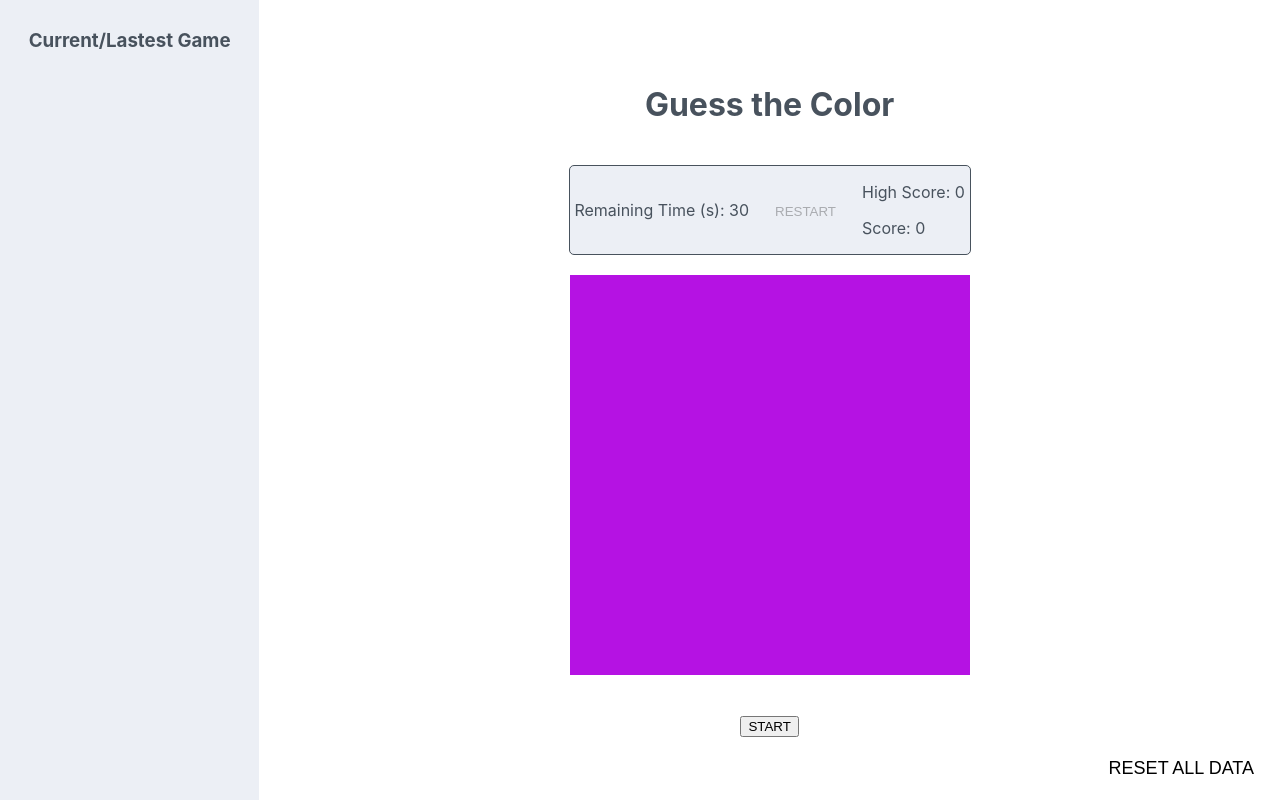
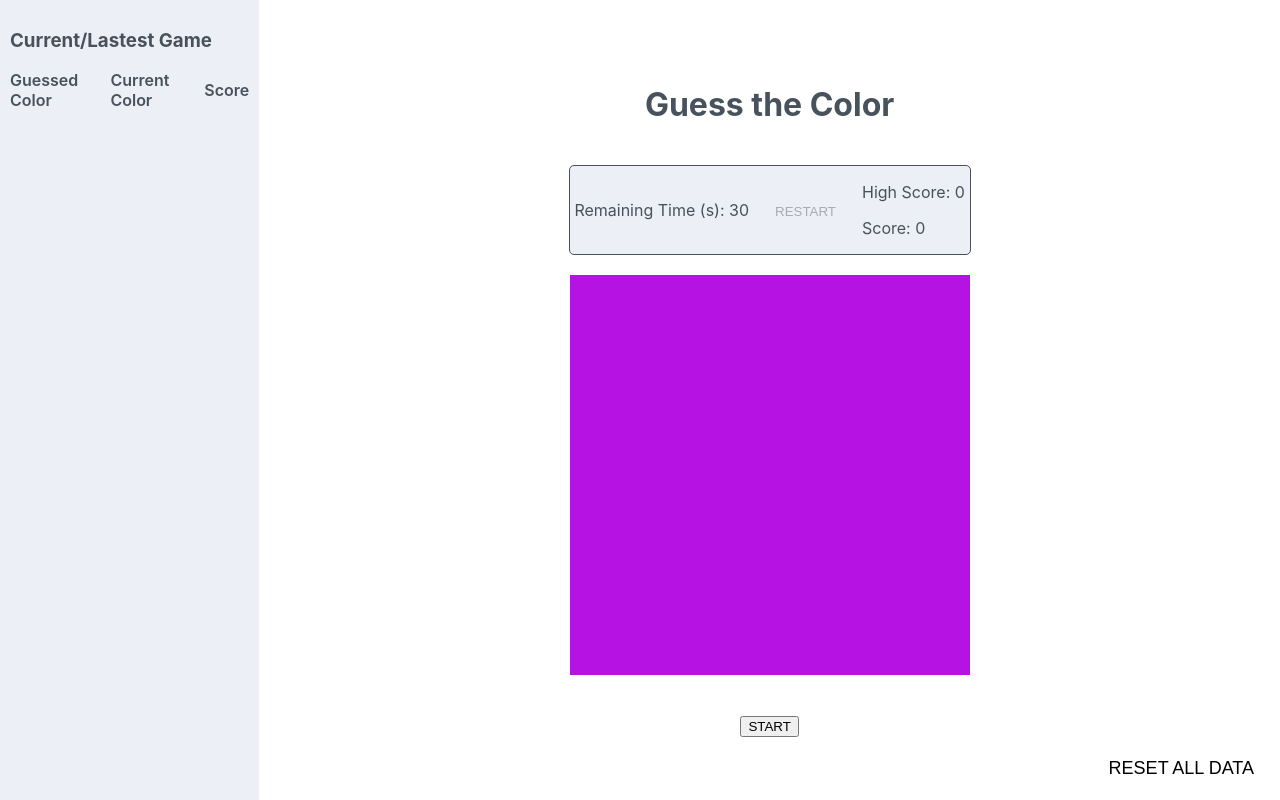
Before and after one commit to mauromaiodev/desafio-frontend-analytics, a React (Create React App) app: page / in a window 1280 px wide. Built offline with nearby package versions, Linux system fonts and the light colour scheme.

Commit message:
feat: gamehistory headers css

```diff
--- a/src/components/GameHistory/GameHistory.css
+++ b/src/components/GameHistory/GameHistory.css
@@ -11,3 +11,11 @@
     padding: 0;
     margin: 0;
 }
+
+.game-history-headers {
+  display: flex;
+  justify-content: center;
+  align-items: center;
+  gap: 20px;
+  font-weight: 600;
+}
--- a/src/components/GameHistory/GameHistory.js
+++ b/src/components/GameHistory/GameHistory.js
@@ -6,6 +6,11 @@ function GameHistory({ gameHistory }) {
   return (
     <div>
       <h3>Current/Lastest Game</h3>
+      <div className="game-history-headers">
+        <span>Guessed Color</span>
+        <span>Current Color</span>
+        <span>Score</span>
+      </div>
       <ul className="ul-container">
         {gameHistory.map((item, index) => (
           <li key={index} className="li-container">
```
